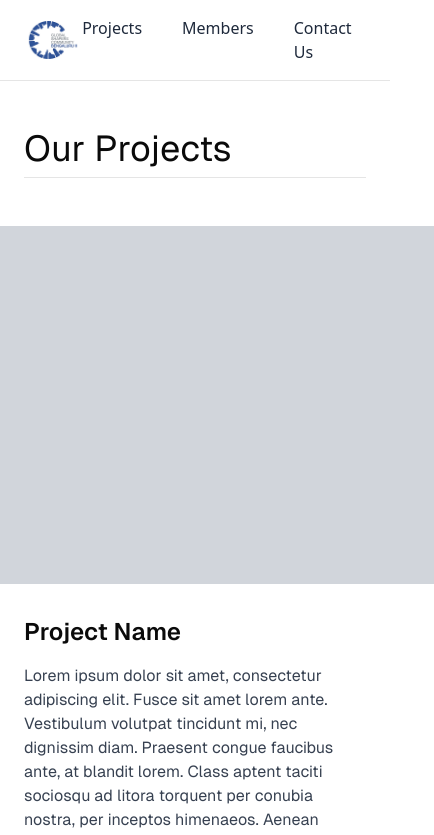
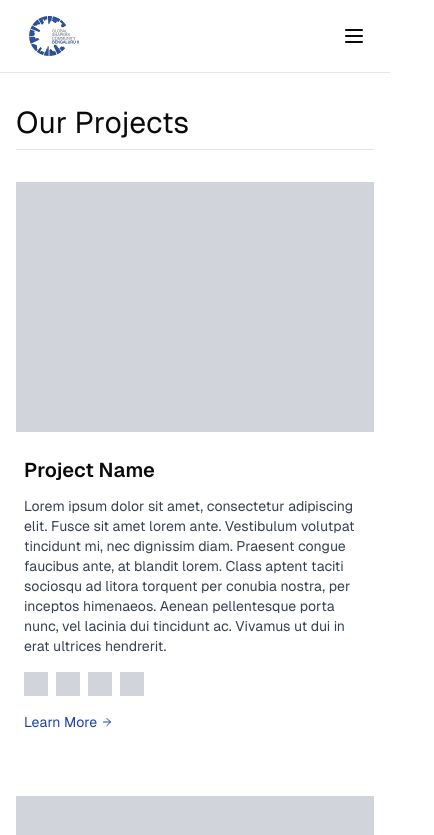
Before and after one commit to mallikarjunmodi/gsb2, a Next.js app: page /projects in a window 390 px wide. Shown: the top 835 px of the page, 434 px wide, since content can reach past the window. Built offline with nearby package versions, Linux system fonts and the light colour scheme.

Commit message:
responsive v2

```diff
--- a/src/app/projects/page.js
+++ b/src/app/projects/page.js
@@ -4,23 +4,23 @@ import { Card, CardContent } from "@/components/ui/card";
 
 export default function ProjectsPage() {
   return (
-    <div className="container mx-auto px-6 md:px-10 py-12 font-[family-name:var(--font-geist-sans)]">
-      <h1 className="text-4xl mb-12 border-b pb-2">Our Projects</h1>
+    <div className="container mx-auto px-4 sm:px-6 md:px-10 py-8 sm:py-12 font-[family-name:var(--font-geist-sans)]">
+      <h1 className="text-3xl sm:text-4xl mb-8 sm:mb-12 border-b pb-2">Our Projects</h1>
 
-      <div className="space-y-24">
+      <div className="space-y-16 sm:space-y-24">
         {Array.from({ length: 3 }).map((_, i) => (
-          <div key={i} className={`flex flex-col ${i % 2 === 1 ? 'md:flex-row-reverse' : 'md:flex-row'} gap-8 items-center justify-center`}>
-            <div className="flex justify-center">
-              <Card className="border-none shadow-none">
+          <div key={i} className={`flex flex-col ${i % 2 === 1 ? 'md:flex-row-reverse' : 'md:flex-row'} gap-6 sm:gap-8 items-center justify-center`}>
+            <div className="flex justify-center w-full md:w-1/2">
+              <Card className="border-none shadow-none w-full">
                 <CardContent className="p-0">
-                  <div className="bg-gray-300 h-[358px] w-[477px]"></div>
+                  <div className="bg-gray-300 h-[250px] sm:h-[300px] md:h-[358px] w-full md:w-[477px]"></div>
                 </CardContent>
               </Card>
             </div>
 
-            <div className="w-full md:w-1/2">
-              <h2 className="text-2xl font-semibold mb-4">Project Name</h2>
-              <p className="text-gray-700 mb-6">
+            <div className="w-full md:w-1/2 px-2 sm:px-4">
+              <h2 className="text-xl sm:text-2xl font-semibold mb-3 sm:mb-4">Project Name</h2>
+              <p className="text-gray-700 mb-4 sm:mb-6 text-sm sm:text-base">
                 Lorem ipsum dolor sit amet, consectetur adipiscing elit. Fusce sit amet
                 lorem ante. Vestibulum volutpat tincidunt mi, nec dignissim diam.
                 Praesent congue faucibus ante, at blandit lorem. Class aptent taciti
@@ -28,15 +28,15 @@ export default function ProjectsPage() {
                 himenaeos. Aenean pellentesque porta nunc, vel lacinia dui tincidunt
                 ac. Vivamus ut dui in erat ultrices hendrerit.
               </p>
-              <div className="flex justify-between items-center">
+              <div className="flex flex-col sm:flex-row justify-between items-start sm:items-center space-y-4 sm:space-y-0">
                 <div className="flex space-x-2">
                   {/* Icons below paragraph */}
                   {[1, 2, 3, 4].map((icon) => (
-                    <div key={icon} className="h-8 w-8 bg-gray-300"></div>
+                    <div key={icon} className="h-6 w-6 sm:h-8 sm:w-8 bg-gray-300"></div>
                   ))}
                 </div>
-                <Link href="#" className="text-blue-800 flex items-center hover:underline">
-                  Learn More <ArrowRight className="ml-1 h-4 w-4" />
+                <Link href="#" className="text-blue-800 flex items-center hover:underline text-sm sm:text-base">
+                  Learn More <ArrowRight className="ml-1 h-3 w-3 sm:h-4 sm:w-4" />
                 </Link>
               </div>
             </div>
--- a/src/components/ui/Footer.js
+++ b/src/components/ui/Footer.js
@@ -2,14 +2,15 @@ import Link from 'next/link';
 import { Button } from './button';
 import { FaLinkedin, FaInstagram } from "react-icons/fa";
 import { IoMailOutline } from "react-icons/io5";
+import { ArrowRight } from "lucide-react";
 
 export default function Footer() {
   return (
-    <footer className="bg-blue-800 text-white py-12">
-      <div className="container mx-auto px-6 md:px-10">
+    <footer className="bg-blue-800 text-white py-8 sm:py-12">
+      <div className="container mx-auto px-4 sm:px-6 md:px-10">
         <div className="flex flex-col md:flex-row justify-between">
-          <div className="w-full md:w-1/2 mb-8 md:mb-0">
-            <p className="max-w-md text-white/90">
+          <div className="w-full md:w-1/2 mb-6 sm:mb-8 md:mb-0">
+            <p className="max-w-md text-white/90 text-sm sm:text-base">
               Lorem ipsum dolor sit amet, consectetur adipiscing elit. Fusce sit
               amet lorem ante. Vestibulum volutpat tincidunt mi, nec dignissim diam.
               Praesent congue faucibus ante, at blandit lorem. Class aptent taciti
@@ -20,26 +21,26 @@ export default function Footer() {
           </div>
 
           <div className="w-full md:w-1/2 flex flex-col items-center md:items-end">
-            <h2 className="text-3xl mb-6">Interested in Joining?</h2>
-            <Button asChild variant="outline" className="bg-white text-blue-800 px-6 py-2 rounded-full font-semibold hover:bg-gray-200 transition-colors border-none">
-              <Link href="/contact">
-                Apply Now <span className="ml-1">→</span>
+            <h2 className="text-2xl sm:text-3xl mb-4 sm:mb-6">Interested in Joining?</h2>
+            <Button asChild variant="outline" className="bg-white text-blue-800 px-4 sm:px-6 py-2 rounded-full font-semibold hover:bg-gray-200 transition-colors border-none">
+              <Link href="/contact" className="flex items-center">
+                Apply Now <ArrowRight className="ml-1 h-4 w-4 sm:h-5 sm:w-5" />
               </Link>
             </Button>
           </div>
         </div>
 
-        <div className="mt-12 flex flex-col md:flex-row justify-between items-center border-t border-blue-700 pt-6">
-          <p className="text-white/90">©{new Date().getFullYear()} by Global Shapers Bengaluru II Hub, All rights reserved</p>
+        <div className="mt-8 sm:mt-12 flex flex-col md:flex-row justify-between items-center border-t border-blue-700 pt-4 sm:pt-6">
+          <p className="text-white/90 text-sm sm:text-base text-center md:text-left">©{new Date().getFullYear()} by Global Shapers Bengaluru II Hub, All rights reserved</p>
           <div className="flex space-x-4 mt-4 md:mt-0">
             <Link href="mailto:contact@globalshapersbengaluru.org" className="hover:text-white/80">
-              <IoMailOutline size={24} />
+              <IoMailOutline className="h-5 w-5 sm:h-6 sm:w-6" />
             </Link>
             <Link href="https://instagram.com/globalshapersbengaluru" target="_blank" className="hover:text-white/80">
-              <FaInstagram size={22} />
+              <FaInstagram className="h-5 w-5 sm:h-6 sm:w-6" />
             </Link>
             <Link href="https://linkedin.com/company/globalshapersbengaluru" target="_blank" className="hover:text-white/80">
-              <FaLinkedin size={22} />
+              <FaLinkedin className="h-5 w-5 sm:h-6 sm:w-6" />
             </Link>
           </div>
         </div>
--- a/src/components/ui/Navigation.js
+++ b/src/components/ui/Navigation.js
@@ -1,10 +1,16 @@
+'use client';
+
 import Link from 'next/link';
 import Image from 'next/image';
 import { Button } from './button';
+import { Menu, X } from 'lucide-react';
+import { useState } from 'react';
 
 export default function Navigation() {
+  const [isOpen, setIsOpen] = useState(false);
+
   return (
-    <nav className="flex justify-between items-center py-4 px-6 md:px-10 w-full border-b">
+    <nav className="relative flex justify-between items-center py-4 px-6 md:px-10 w-full border-b">
       <Link href="/" className="flex items-center">
         <Image
           src="/Logo.png"
@@ -13,7 +19,18 @@ export default function Navigation() {
           height={60}
         />
       </Link>
-      <div className="flex space-x-10">
+
+      {/* Mobile menu button */}
+      <button
+        onClick={() => setIsOpen(!isOpen)}
+        className="md:hidden"
+        aria-label="Toggle menu"
+      >
+        {isOpen ? <X size={24} /> : <Menu size={24} />}
+      </button>
+
+      {/* Desktop menu */}
+      <div className="hidden md:flex space-x-10">
         <Link href="/projects" className="text-slate-800 hover:text-blue-700 transition-colors">
           Projects
         </Link>
@@ -24,6 +41,33 @@ export default function Navigation() {
           Contact Us
         </Link>
       </div>
+
+      {/* Mobile menu */}
+      <div className={`absolute top-full left-0 right-0 bg-white border-b md:hidden ${isOpen ? 'block' : 'hidden'}`}>
+        <div className="flex flex-col space-y-4 p-6">
+          <Link
+            href="/projects"
+            className="text-slate-800 hover:text-blue-700 transition-colors"
+            onClick={() => setIsOpen(false)}
+          >
+            Projects
+          </Link>
+          <Link
+            href="/members"
+            className="text-slate-800 hover:text-blue-700 transition-colors"
+            onClick={() => setIsOpen(false)}
+          >
+            Members
+          </Link>
+          <Link
+            href="/contact"
+            className="text-slate-800 hover:text-blue-700 transition-colors"
+            onClick={() => setIsOpen(false)}
+          >
+            Contact Us
+          </Link>
+        </div>
+      </div>
     </nav>
   );
 }
```
